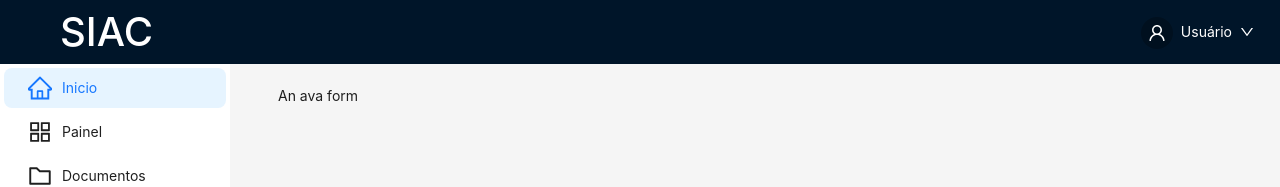
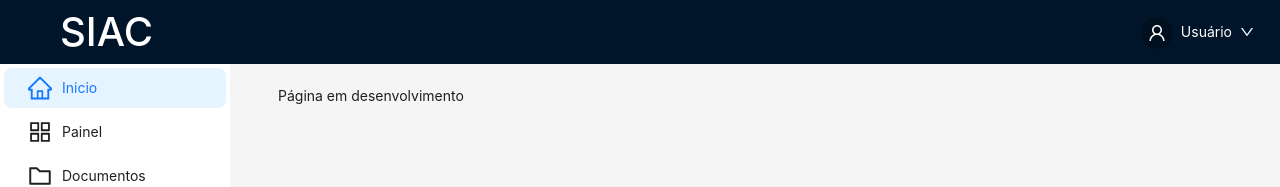
Before and after one commit to edugmenes/siac-react, a React (Create React App) app in the folder frontend/: page /documents in a window 1280 px wide. Shown: the top 187 px of the page. Built offline with nearby package versions, Linux system fonts and the light colour scheme; sample sign-in values are in the browser's storage.

Commit message:
Alteração nas mensagens das páginas Documentos, Ajuda e Configurações

```diff
--- a/frontend/src/pages/Documents.jsx
+++ b/frontend/src/pages/Documents.jsx
@@ -1,7 +1,7 @@
 import React from "react";
 
 const Documents = () => {
-  return <div>An ava form</div>;
+  return <div>Página em desenvolvimento</div>;
 };
 
 export default Documents;
--- a/frontend/src/pages/Help.jsx
+++ b/frontend/src/pages/Help.jsx
@@ -1,7 +1,7 @@
 import React from "react";
 
 const Bin = () => {
-  return <div>this is the help</div>;
+  return <div>Página em desenvolvimento</div>;
 };
 
 export default Bin;
--- a/frontend/src/pages/Settings.jsx
+++ b/frontend/src/pages/Settings.jsx
@@ -1,6 +1,6 @@
 import React from "react";
 const Settings = () => {
-  return <div>Settings page</div>;
+  return <div>Página em desenvolvimento</div>;
 };
 
 export default Settings;
```
